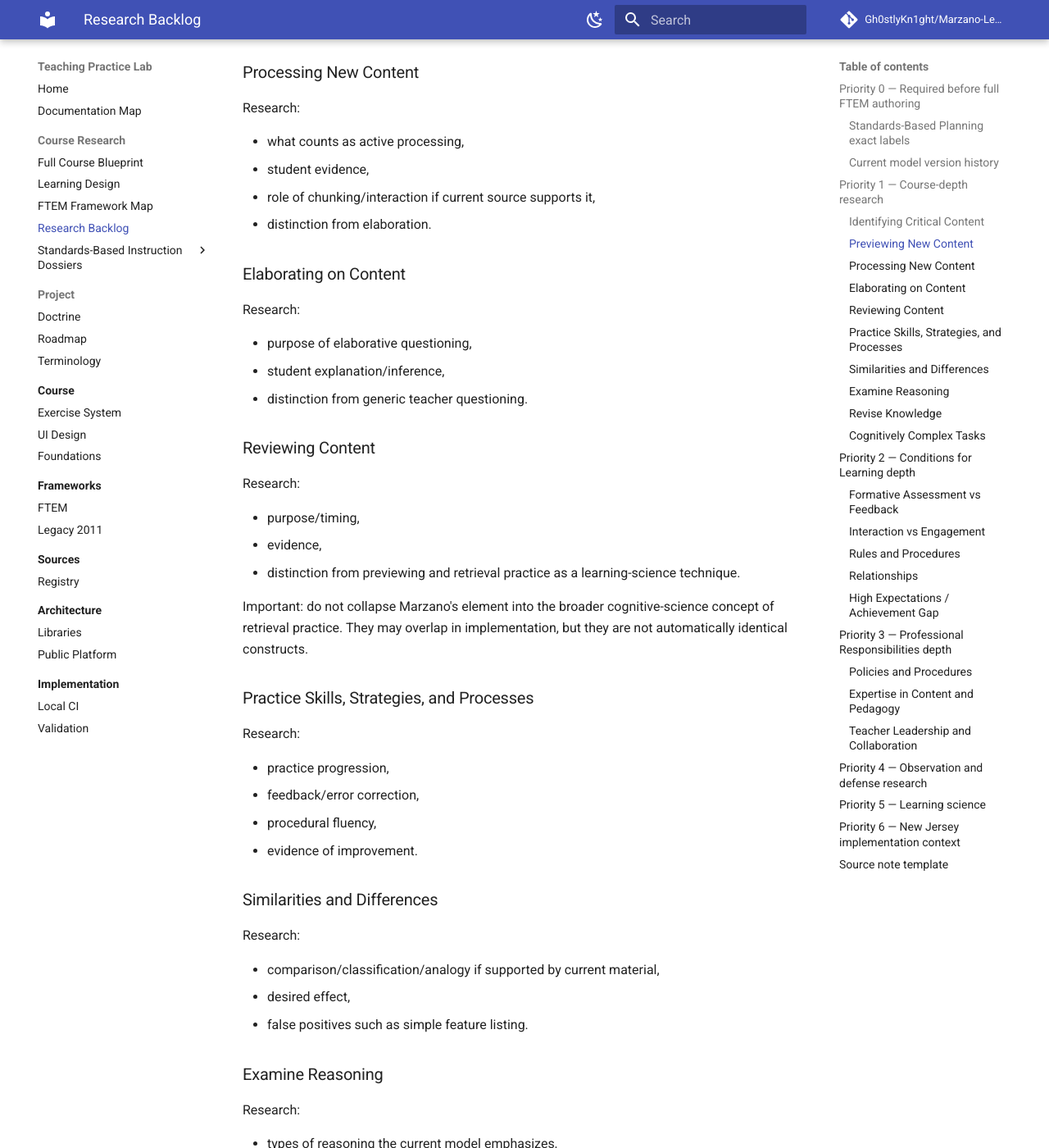
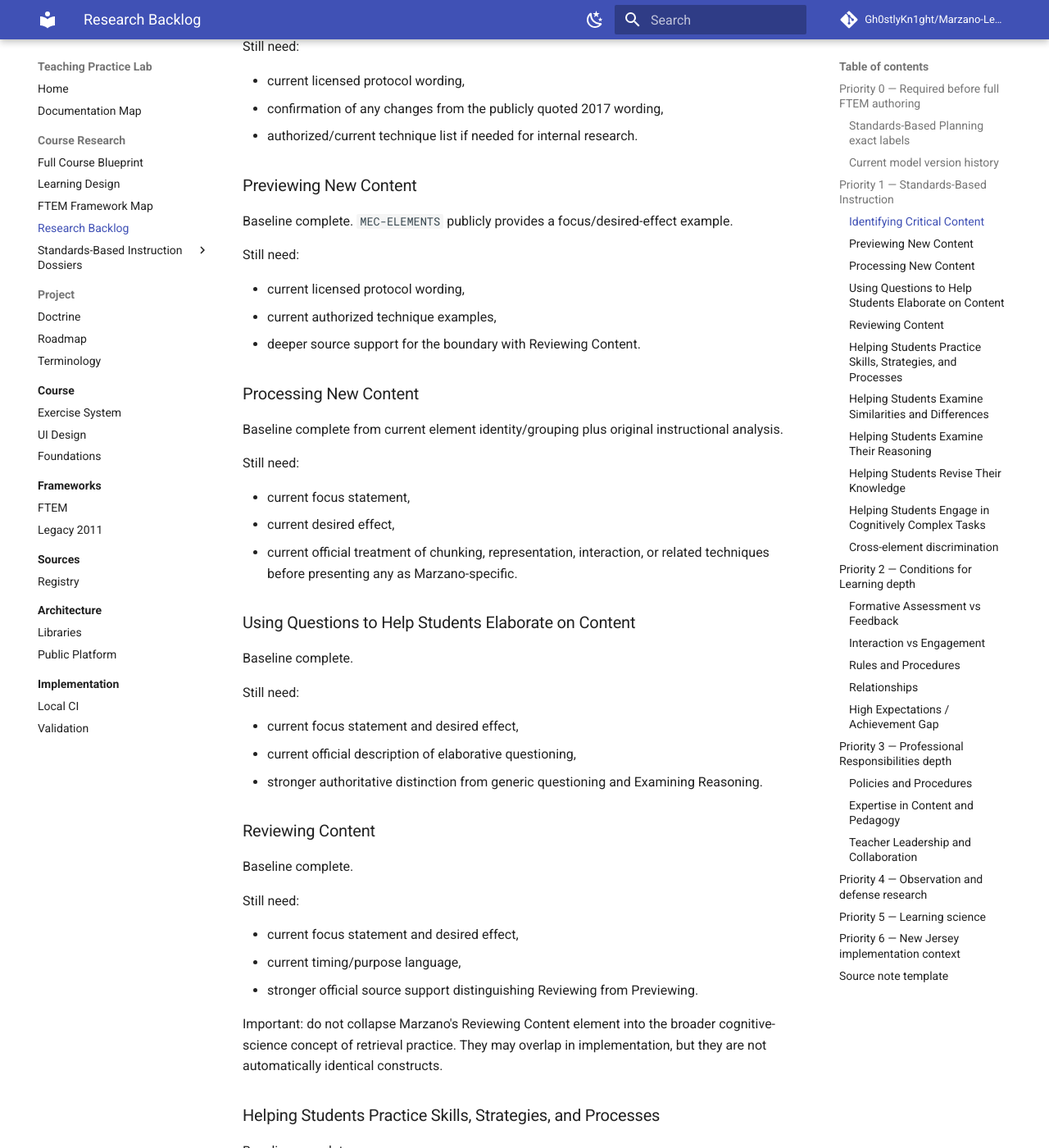
Before and after one commit to Gh0stlyKn1ght/Marzano-Learning-Map, an MkDocs documentation site: the page built from docs/course/research-backlog.md, in a window 1280 px wide and 1400 px high, scrolled down 1911 px. Shown: the whole window at 82% size. Built offline with MkDocs 1.6.1 and Material for MkDocs 9.7.7, drawn with Linux system fonts in a browser that asks for light colours; comment, search, counter and statistics services are not loaded; some of the changed text lies outside the part shown.

Commit message:
research: mark instruction dossier baseline complete

```diff
--- a/docs/course/research-backlog.md
+++ b/docs/course/research-backlog.md
@@ -38,100 +38,144 @@ Need a clean timeline documenting:
 
 This timeline should distinguish **model release**, **document update**, and **website update**.
 
-## Priority 1 — Course-depth research
+## Priority 1 — Standards-Based Instruction
+
+**Public-source baseline: COMPLETE. Protocol-depth verification: OPEN.**
+
+Research dossiers now exist for all ten current Standards-Based Instruction elements under:
+
+`docs/course/dossiers/standards-based-instruction/`
+
+The dossiers currently establish:
+
+- verified current element names,
+- verified MEC cognitive-demand grouping,
+- public-source claims where MEC exposes enough detail,
+- Teaching Practice Lab instructional interpretations,
+- original CS examples,
+- strong-evidence examples,
+- false positives,
+- nearest-neighbor distinctions,
+- adaptation questions,
+- defense prompts,
+- explicit unresolved protocol-level questions.
 
 ### Identifying Critical Content
 
-Collect current official material addressing:
+Baseline complete. Public MEC material gives unusually strong support here, including a public focus/desired-effect example through `MEC-CLARITY`.
 
-- purpose,
-- desired student effect,
-- examples/techniques,
-- evidence,
-- common implementation errors.
+Still need:
 
-Course questions:
-
-- How is critical content different from writing an objective on the board?
-- How should critical content be signaled in a CS lesson?
-- What evidence indicates students know what is important rather than merely what was highlighted?
+- current licensed protocol wording,
+- confirmation of any changes from the publicly quoted 2017 wording,
+- authorized/current technique list if needed for internal research.
 
 ### Previewing New Content
 
-Research:
+Baseline complete. `MEC-ELEMENTS` publicly provides a focus/desired-effect example.
 
-- prior knowledge activation,
-- relationship to upcoming content,
-- evidence of connection,
-- distinction from Reviewing Content.
+Still need:
+
+- current licensed protocol wording,
+- current authorized technique examples,
+- deeper source support for the boundary with Reviewing Content.
 
 ### Processing New Content
 
-Research:
+Baseline complete from current element identity/grouping plus original instructional analysis.
 
-- what counts as active processing,
-- student evidence,
-- role of chunking/interaction if current source supports it,
-- distinction from elaboration.
+Still need:
 
-### Elaborating on Content
+- current focus statement,
+- current desired effect,
+- current official treatment of chunking, representation, interaction, or related techniques before presenting any as Marzano-specific.
 
-Research:
+### Using Questions to Help Students Elaborate on Content
 
-- purpose of elaborative questioning,
-- student explanation/inference,
-- distinction from generic teacher questioning.
+Baseline complete.
+
+Still need:
+
+- current focus statement and desired effect,
+- current official description of elaborative questioning,
+- stronger authoritative distinction from generic questioning and Examining Reasoning.
 
 ### Reviewing Content
 
-Research:
+Baseline complete.
 
-- purpose/timing,
-- evidence,
-- distinction from previewing and retrieval practice as a learning-science technique.
+Still need:
 
-Important: do not collapse Marzano's element into the broader cognitive-science concept of retrieval practice. They may overlap in implementation, but they are not automatically identical constructs.
+- current focus statement and desired effect,
+- current timing/purpose language,
+- stronger official source support distinguishing Reviewing from Previewing.
 
-### Practice Skills, Strategies, and Processes
+Important: do not collapse Marzano's Reviewing Content element into the broader cognitive-science concept of retrieval practice. They may overlap in implementation, but they are not automatically identical constructs.
 
-Research:
+### Helping Students Practice Skills, Strategies, and Processes
 
-- practice progression,
-- feedback/error correction,
-- procedural fluency,
-- evidence of improvement.
+Baseline complete.
 
-### Similarities and Differences
+Still need:
 
-Research:
+- current focus statement and desired effect,
+- current official distinctions among skills, strategies, and processes,
+- authorized/current technique examples.
 
-- comparison/classification/analogy if supported by current material,
-- desired effect,
-- false positives such as simple feature listing.
+### Helping Students Examine Similarities and Differences
 
-### Examine Reasoning
+Baseline complete.
 
-Research:
+Still need:
 
-- types of reasoning the current model emphasizes,
-- student evidence,
-- distinction between checking correctness and analyzing reasoning.
+- current focus statement and desired effect,
+- verification of whether comparison, classification, metaphor, and analogy remain explicitly named current-protocol categories before teaching them as official FTEM technique categories.
 
-### Revise Knowledge
+### Helping Students Examine Their Reasoning
 
-Research:
+Baseline complete. `MEC-CLASSROOM-CONDITIONS` provides current public support that rigorous learning includes examining reasoning and debating conclusions.
 
-- revision of understanding/mental models,
-- evidence of actual revision,
-- distinction from merely correcting an answer.
+Still need:
 
-### Cognitively Complex Tasks
+- current focus statement and desired effect,
+- current official reasoning categories, if any,
+- stronger source support for the boundary between explaining reasoning and evaluating reasoning.
 
-Research:
+### Helping Students Revise Their Knowledge
 
-- current definition/characteristics,
-- relationship to knowledge utilization,
-- distinction between complexity, difficulty, workload, and project length.
+Baseline complete.
+
+Still need:
+
+- current focus statement and desired effect,
+- current public/authorized examples of genuine knowledge revision,
+- official distinction from simple error correction if available.
+
+### Helping Students Engage in Cognitively Complex Tasks
+
+Baseline complete. `MEC-ELEMENTS` places the element at Knowledge Utilization and `MEC-CLASSROOM-CONDITIONS` publicly connects it to real-world problems, inquiry, analysis, problem solving, creating solutions, and defending conclusions.
+
+Still need:
+
+- current focus statement and desired effect,
+- precise current relationship to Marzano's taxonomy,
+- current authorized technique examples,
+- stronger source language distinguishing cognitive complexity from workload/difficulty.
+
+### Cross-element discrimination
+
+A first Teaching Practice Lab distinction matrix now exists.
+
+Still need authoritative support where possible for these high-value pairs:
+
+- Previewing vs Reviewing,
+- Processing vs Elaborating,
+- Reviewing vs Practice,
+- Elaborating vs Examining Reasoning,
+- Examining Reasoning vs Revising Knowledge,
+- Engagement vs Cognitively Complex Tasks.
+
+The current matrix must remain labeled as **our analysis**, not an official Marzano crosswalk.
 
 ## Priority 2 — Conditions for Learning depth
 
```
